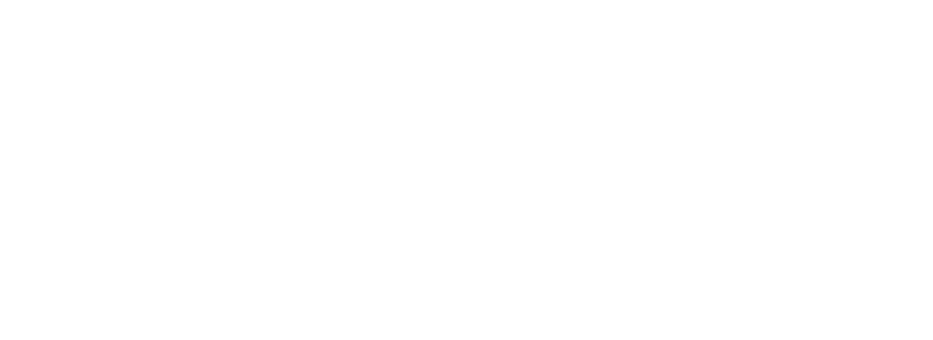
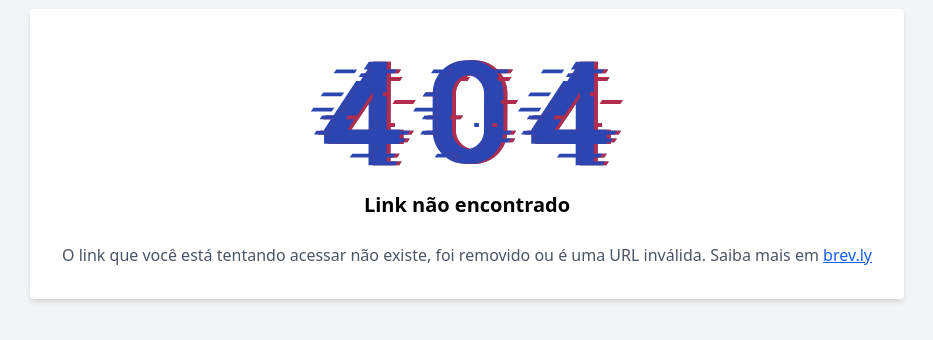
Before and after one commit to combizera/ftr-encurtador-front, a React (Vite) app: page /final in a window 1280 px wide. Before the commit this address had no page. Shown: the part 246-586 px from the top of the page, without its empty margins (173-1106 px from the left). Built offline with nearby package versions, Linux system fonts and the light colour scheme.

Commit message:
feat: create page 404

```diff
--- a/src/App.tsx
+++ b/src/App.tsx
@@ -2,6 +2,7 @@ import { BrowserRouter, Routes, Route } from "react-router-dom";
 
 import { Home } from "./pages/Home";
 import { Redirect } from "./pages/Redirect";
+import { NotFound } from "./pages/NotFound";
 
 export function App() {
   return (
@@ -9,6 +10,7 @@ export function App() {
       <Routes>
         <Route path="/" element={<Home />} />
         <Route path="/redirect" element={<Redirect to="/final" />} />
+        <Route path="*" element={<NotFound />} />
       </Routes>
     </BrowserRouter>
   );
--- /dev/null
+++ b/src/pages/NotFound.tsx
@@ -0,0 +1,17 @@
+import Image404 from '../assets/404.svg';
+
+export function NotFound() {
+  return (
+    <div className="min-h-screen flex items-center justify-center bg-gray-100">
+      <div className="bg-white p-8 rounded shadow-md text-center">
+        <img src={Image404} alt="404 Not Found" className="h-[150px] w-full object-contain" />
+        <h2 className="text-xl font-semibold mb-2">
+          Link não encontrado
+        </h2>
+        <p className="text-gray-600">
+          O link que você está tentando acessar não existe, foi removido ou é uma URL inválida. Saiba mais em <a href="https://brev.ly" target="_blank" className="mt-4 inline-block text-blue-600 underline"> brev.ly</a>
+        </p>
+      </div>
+    </div>
+  );
+}
```
Also changed, not shown: src/assets/404.svg (added).
